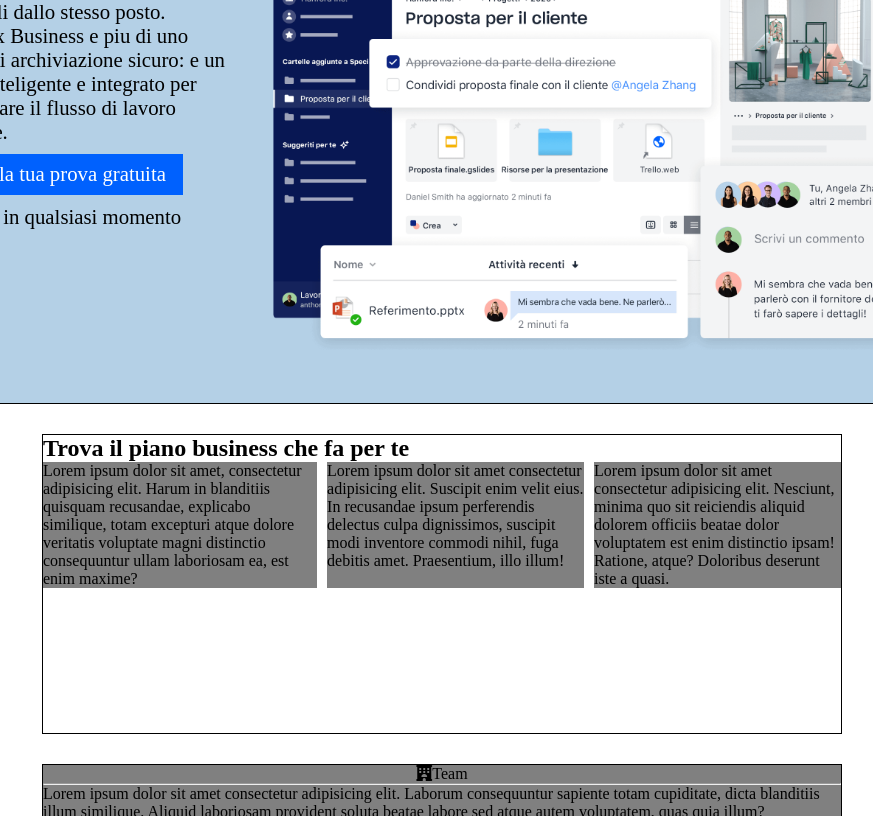
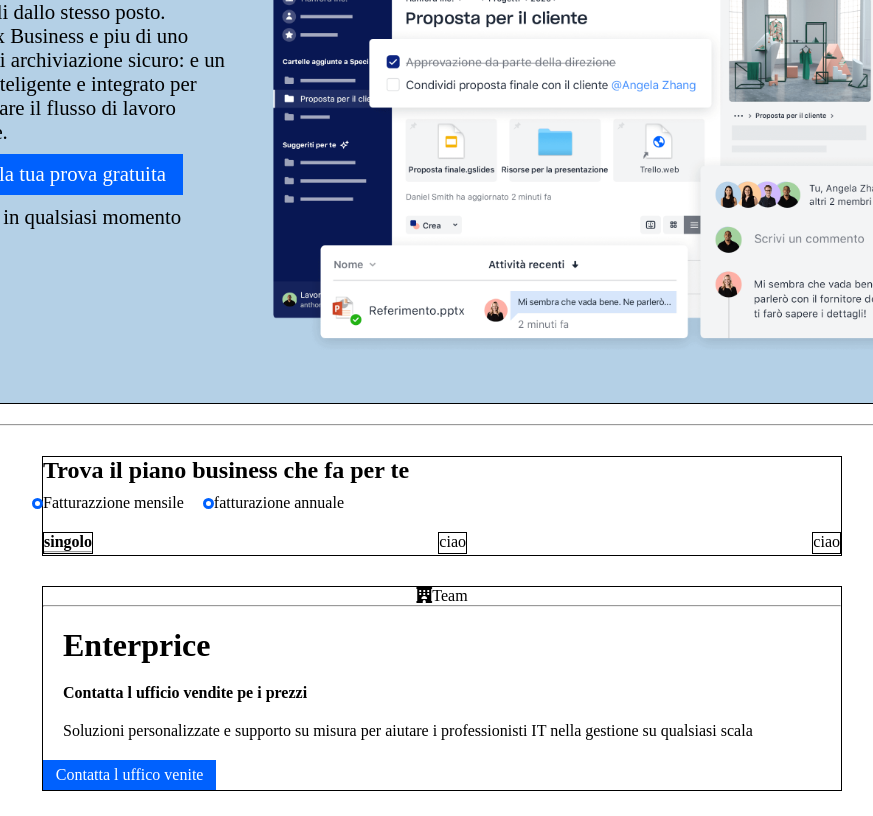
Before and after one commit to JensonAquino/htmlcss-dropbox, a plain HTML site: page index.html in a window 1280 px wide. Shown: the part 341-1157 px from the top of the page, without its empty margins (198-1071 px from the left). Drawn offline with Linux system fonts and the light colour scheme.

Commit message:
feat: team section aggiunta

```diff
--- a/css/style.css
+++ b/css/style.css
@@ -18,7 +18,7 @@
     max-width: 800px;
     margin: 0 auto;
     /* da cancellare */
-    min-height: 300px;
+    min-height: 100px;
     border: 1px solid black;
 }
 /* da cancellare */
@@ -34,7 +34,7 @@
 }
 
 .mb-10 {
-    margin-bottom: 10px;
+    margin-bottom: 20px;
 }
 ul{
     list-style: none;
@@ -106,15 +106,77 @@ h1{
 }
 .col-3{
     width: calc((100% - 20) / 3);
-    background-color: grey;
+    background-color: rgb(255, 255, 255);
+    border: 1px solid black;
+}
+.point-1{
+    position: relative;
+}
+.point-1::before{
+    content: '' ;
+    background: white;
+height: 5px;
+width: 5px;
+position: absolute;
+right: 100%;
+bottom: 15%;
+border: 3px solid #0061fe;
+border-radius: 50%;
+}
+.point-2{
+    position: relative;
+
+}
+.point-2::before{
+    content: '' ;
+    background: white;
+height: 5px;
+width: 5px;
+position: absolute;
+right: 100%;
+bottom: 15%;
+border: 3px solid #0061fe;
+border-radius: 50%;
+}
+.row-3-col{
+    gap: 30px;
+
+}
+.row-container-3-col{
+    display: flex;
+    flex-wrap: wrap;
+    justify-content: space-between;
+    row-gap: 10px;
 }
 
+.container-3-col{
+    min-height: 300px;
+    border: 1px solid black;
+
+}
+.title-3-col{
+    text-align: center;
+}
+
+
 /* team */
+.list{
+    margin: 20px;
+}
+.list-item{
+    margin-bottom: 20px;
+}
+.ent{
+    font-size: 2rem;
+}
+.blue-butt{
+    background-color: #0061fe;
+    padding: 0.4em 0.8em;
+    display: inline-block;
+    color: white;
+}
 /* partner */
-.partner{
-    width: 400px;
-    float: left;
-}
+
 /* 6-col */
 .row-6-col{
     display: flex;
--- a/index.html
+++ b/index.html
@@ -36,7 +36,7 @@
     <main>
         <!-- hero -->
         <div class="bk-hero">
-            <div class="container">
+            <div class="container mb-10">
                 <h1>Tutto cio che ti serve per il lavoro, in un unico posto</h1>
                 <div class="row">
                     <div class="col-40 pad-30 txt-size">
@@ -62,25 +62,36 @@
             </div>
         </div>
         <!-- /hero -->
+        <hr>
         <!-- 3-colonne -->
         <div class="bk-3-col">
             <div class="container-small">
                 <h2>Trova il piano business che fa per te</h2>
-                <div class="row">
-                    <div class="col-3">
-                        Lorem ipsum dolor sit amet, consectetur adipisicing elit. Harum in blanditiis quisquam
-                        recusandae, explicabo similique, totam excepturi atque dolore veritatis voluptate magni
-                        distinctio consequuntur ullam laboriosam ea, est enim maxime?
+                <section class=" row row-3-col mt-10 mb-10">
+                    <div class="point-1">
+                        Fatturazzione mensile
                     </div>
-                    <div class="col-3">
-                        Lorem ipsum dolor sit amet consectetur adipisicing elit. Suscipit enim velit eius. In recusandae
-                        ipsum perferendis delectus culpa dignissimos, suscipit modi inventore commodi nihil, fuga
-                        debitis amet. Praesentium, illo illum!
+                    <div class="point-2">
+                        fatturazione annuale
                     </div>
-                    <div class="col-3">
-                        Lorem ipsum dolor sit amet consectetur adipisicing elit. Nesciunt, minima quo sit reiciendis
-                        aliquid dolorem officiis beatae dolor voluptatem est enim distinctio ipsam! Ratione, atque?
-                        Doloribus deserunt iste a quasi.
+                </section>
+                <div class="row-container-3-col mt-10">
+                    <div class="col-3 container-3-co">
+                        <h4 class="title-3-col">singolo</h4>
+                        <hr>
+                        <div>
+
+                        </div>
+
+
+
+
+                    </div>
+                    <div class="col-3 container-3-co">
+                        ciao
+                    </div>
+                    <div class="col-3 container-3-co">
+                        ciao
                     </div>
                 </div>
             </div>
@@ -88,15 +99,29 @@
         <!-- /3-colonne -->
         <!-- team  -->
         <div class="pad-30 ">
-            <div class="container-small color">
+            <div class="container-small ">
                 <div class="center">
                     <i class="fa-solid fa-hotel"></i>Team
                 </div>
                 <hr>
                 <div>
-                    Lorem ipsum dolor sit amet consectetur adipisicing elit. Laborum consequuntur sapiente totam
-                    cupiditate, dicta blanditiis illum similique. Aliquid laboriosam provident soluta beatae labore sed
-                    atque autem voluptatem, quas quia illum?
+                    <ul class="list">
+                        <li class="list-item">
+                            <h4 class="ent">Enterprice</h4>
+                        </li>
+                        <li class="list-item">
+                            <strong>Contatta l ufficio vendite pe i prezzi</strong>
+                        </li>
+                        <li >
+                            <li >
+                            Soluzioni personalizzate e supporto su misura per aiutare i professionisti IT nella gestione
+                            su qualsiasi scala
+                        </li>
+                    </ul>
+                    <!-- da fare pos abs e mette sopra a destra -->
+                    <div class="blue-butt">
+                        Contatta l uffico venite
+                    </div>
                 </div>
             </div>
         </div>
@@ -129,8 +154,10 @@
 
         </div>
         <!-- /6colonne -->
-    <h2>Lorem ipsum dolor sit amet consectetur adipisicing elit. Tempore dicta quis explicabo, voluptatem consequuntur, distinctio perspiciatis dignissimos tempora laborum delectus, dolorum sit nostrum vel quo facilis nisi officiis ipsum. Provident.</h2>
-    <a href="http://127.0.0.1:5500/index.html">scopri di piu sui nostri clienti</a>
+        <h2>Lorem ipsum dolor sit amet consectetur adipisicing elit. Tempore dicta quis explicabo, voluptatem
+            consequuntur, distinctio perspiciatis dignissimos tempora laborum delectus, dolorum sit nostrum vel quo
+            facilis nisi officiis ipsum. Provident.</h2>
+        <a href="http://127.0.0.1:5500/index.html">scopri di piu sui nostri clienti</a>
     </main>
     <!-- /main -->
     <!-- footer -->
```
